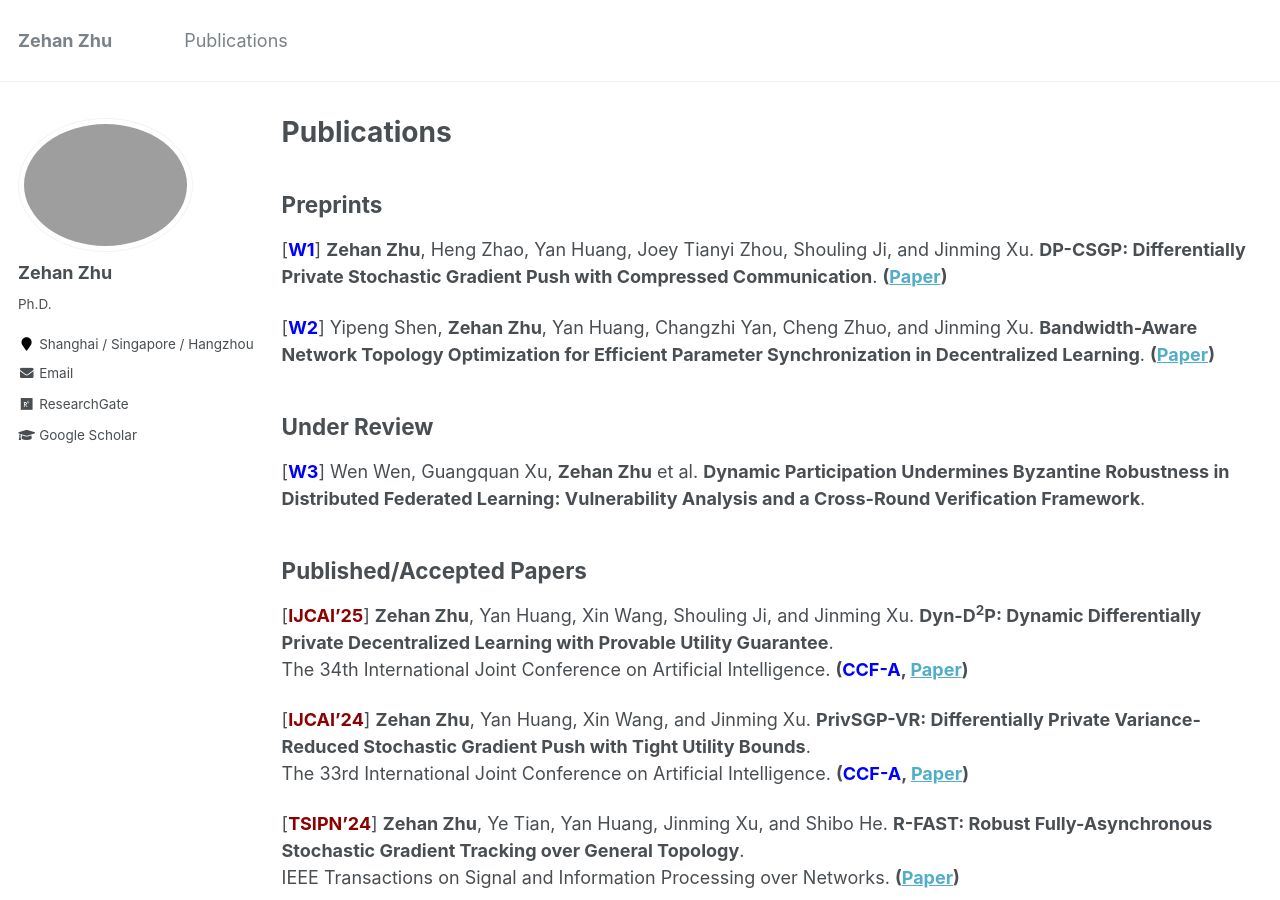
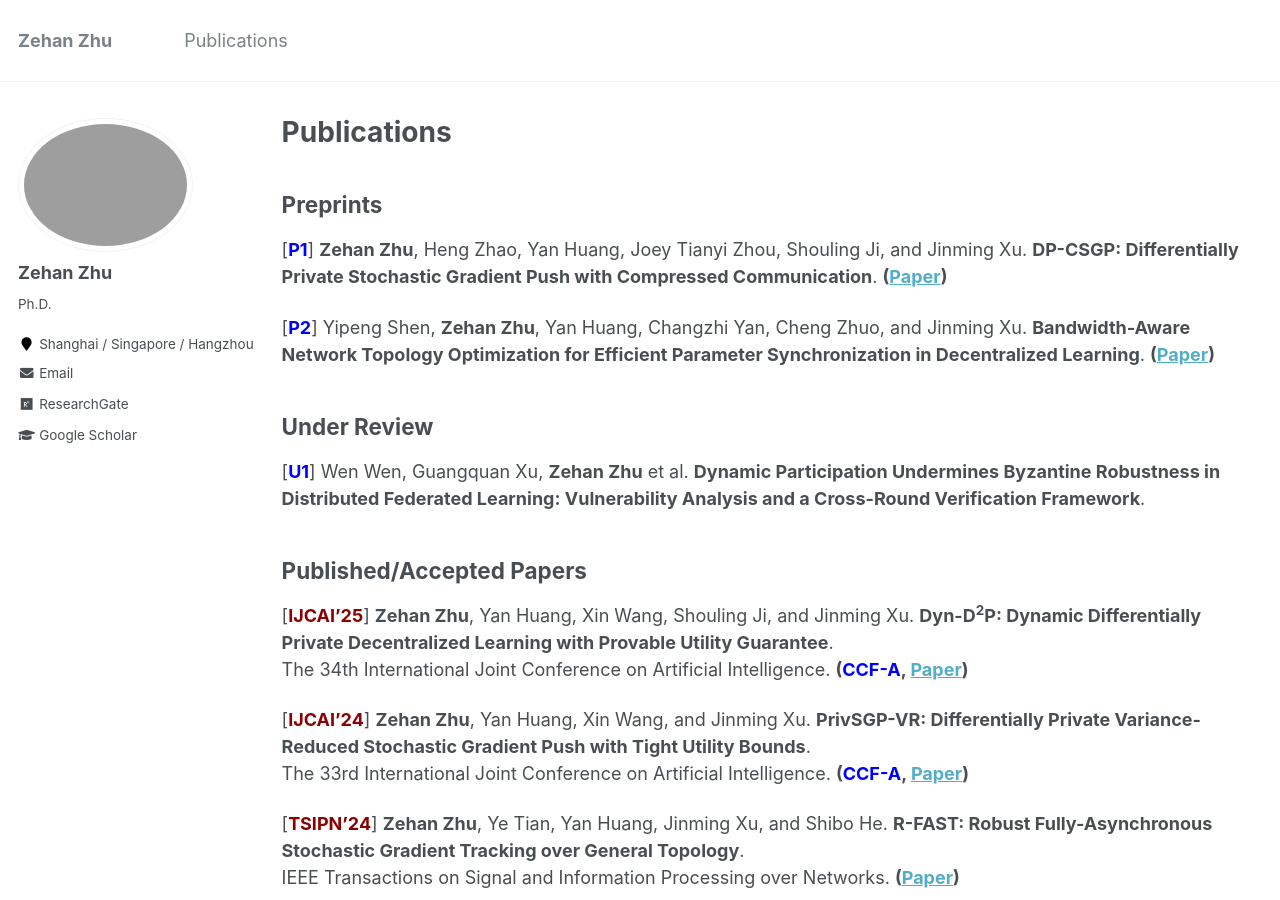
Before and after one commit to zehanzhu/zehanzhu.github.io, a Jekyll site: the page built from _pages/publications.md, in a window 1280 px wide and 900 px high. Built offline with Jekyll 4.4.1, drawn with Linux system fonts in a browser that asks for light colours.

Commit message:
Update publications.md

```diff
--- a/_pages/publications.md
+++ b/_pages/publications.md
@@ -10,15 +10,15 @@ redirect_from:
 {% include base_path %}
 
 ## Preprints
-[**<span style="color:blue; font-weight:bold">W1</span>**] **Zehan Zhu**, Heng Zhao, Yan Huang, Joey Tianyi Zhou, Shouling Ji, and Jinming Xu. **DP-CSGP: Differentially Private Stochastic Gradient Push with Compressed Communication**. **([Paper](https://arxiv.org/abs/2512.13583))**<br>
+[**<span style="color:blue; font-weight:bold">P1</span>**] **Zehan Zhu**, Heng Zhao, Yan Huang, Joey Tianyi Zhou, Shouling Ji, and Jinming Xu. **DP-CSGP: Differentially Private Stochastic Gradient Push with Compressed Communication**. **([Paper](https://arxiv.org/abs/2512.13583))**<br>
 
-[**<span style="color:blue; font-weight:bold">W2</span>**] Yipeng Shen, **Zehan Zhu**, Yan Huang, Changzhi Yan, Cheng Zhuo, and Jinming Xu. **Bandwidth-Aware Network Topology Optimization for Efficient Parameter Synchronization in Decentralized Learning**. **([Paper](https://www.arxiv.org/abs/2512.07536))**<br>
+[**<span style="color:blue; font-weight:bold">P2</span>**] Yipeng Shen, **Zehan Zhu**, Yan Huang, Changzhi Yan, Cheng Zhuo, and Jinming Xu. **Bandwidth-Aware Network Topology Optimization for Efficient Parameter Synchronization in Decentralized Learning**. **([Paper](https://www.arxiv.org/abs/2512.07536))**<br>
 
 
 
 
 ## Under Review
-[**<span style="color:blue; font-weight:bold">W3</span>**] Wen Wen, Guangquan Xu, **Zehan Zhu** et al. **Dynamic Participation Undermines Byzantine Robustness in Distributed Federated Learning: Vulnerability Analysis and a Cross-Round Verification Framework**. <br>
+[**<span style="color:blue; font-weight:bold">U1</span>**] Wen Wen, Guangquan Xu, **Zehan Zhu** et al. **Dynamic Participation Undermines Byzantine Robustness in Distributed Federated Learning: Vulnerability Analysis and a Cross-Round Verification Framework**. <br>
 
 
 
```
